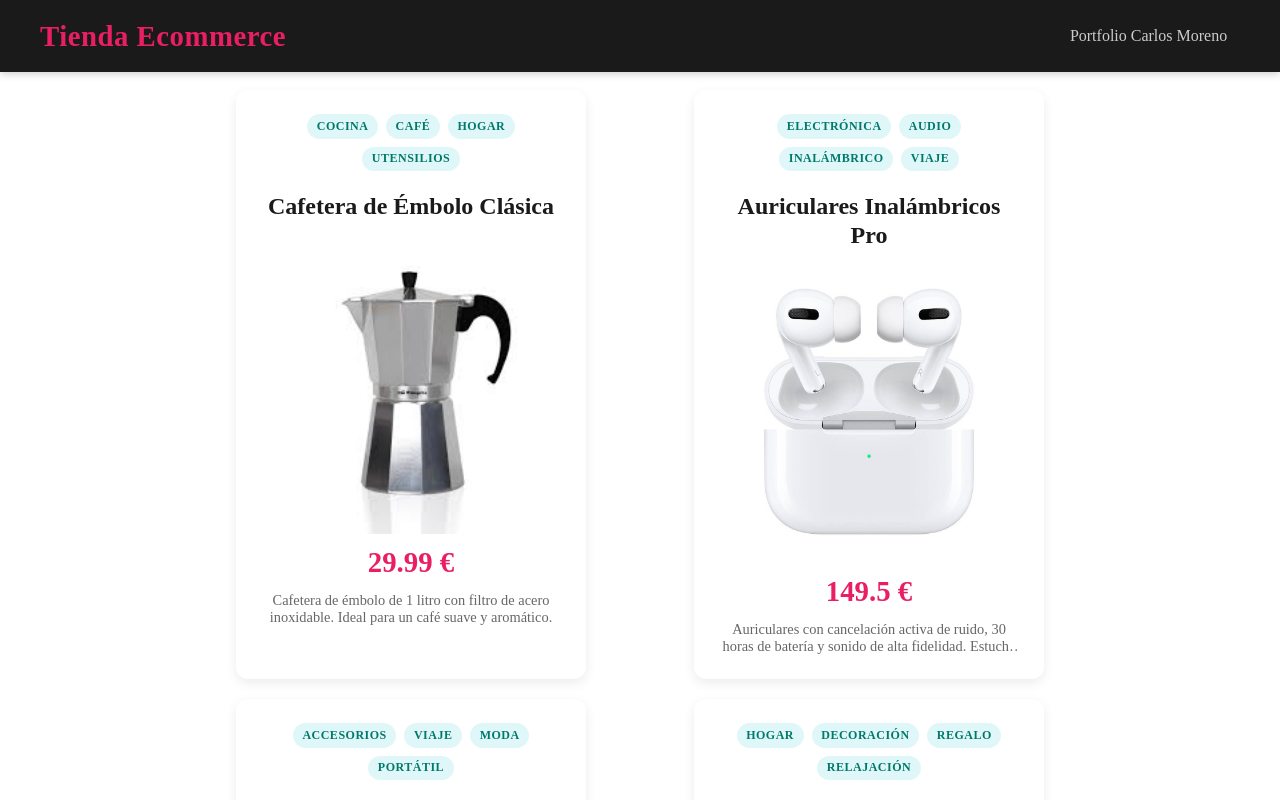
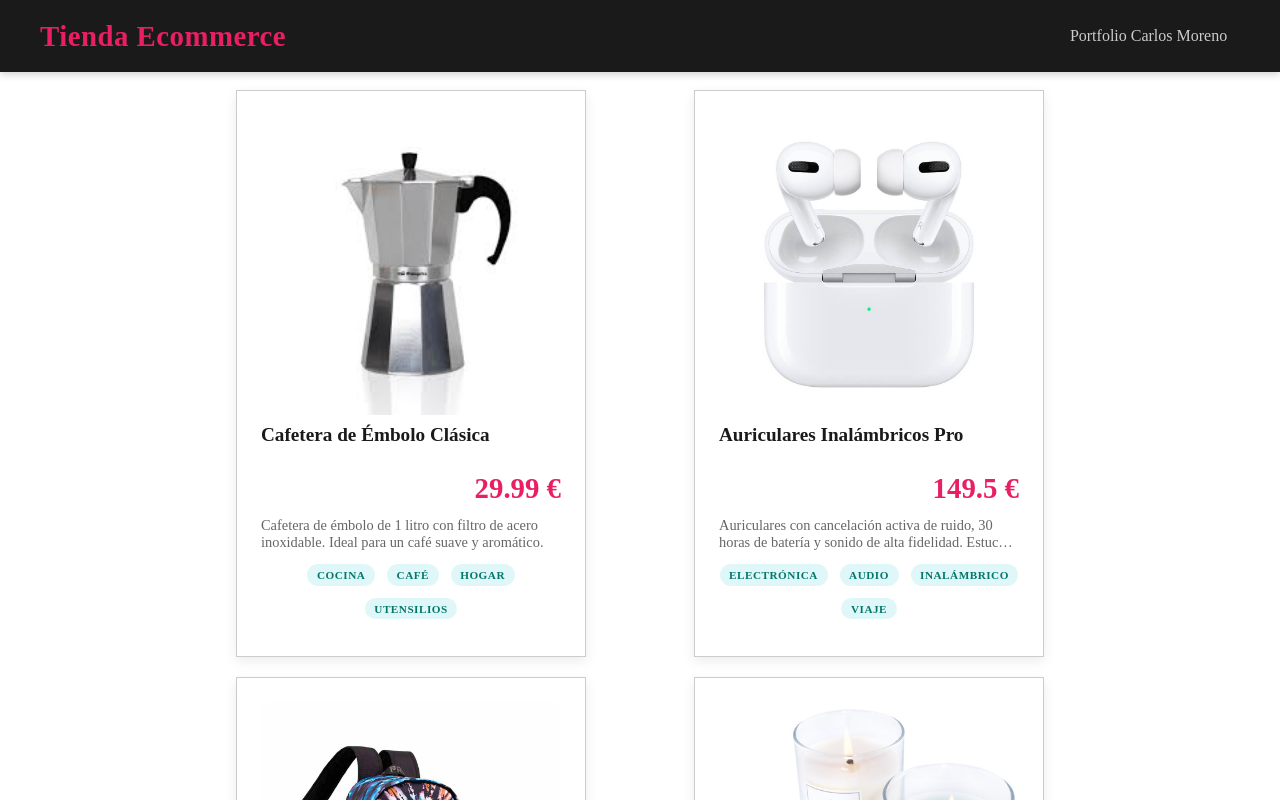
Before and after one commit to carlosmorenodev/next-tienda-ecommerce, a Next.js app: page / in a window 1280 px wide. Shown: the top 800 px of the page. Built offline with nearby package versions, Linux system fonts and the light colour scheme.

Commit message:
Añadidos estilos

```diff
--- a/src/app/page.jsx
+++ b/src/app/page.jsx
@@ -13,27 +13,27 @@ export default function Home() {
             key={product.id}
             className={styles.productCard}
           >
+            <Image
+              src={product.imagen}
+              alt={product.nombre}
+              width={300}
+              height={300}
+            />
+            <h2 className={styles.productCardTitle}>{product.nombre}</h2>
+
+
+            <p className={styles.productCardPrice}>{product.precio} €</p>
+            <p className={styles.productCardDescription}>{product.descripcion}</p>
+
             <div className={styles.productCardLabels}>
               <ul>
                 {product.etiquetas.map((etiqueta, index) => (
-                  // Es importante incluir una 'key' única cuando se usa map
-                  // para crear una lista de elementos en React. Usar el 'index'
-                  // es aceptable si la lista es estática y no cambia de orden.
                   <li key={index}>
                     {etiqueta}
                   </li>
                 ))}
               </ul>
             </div>
-            <h2 className={styles.productCardTitle}>{product.nombre}</h2>
-            <Image
-              src={product.imagen}
-              alt={product.nombre}
-              width={300}
-              height={300}
-            />
-            <p className={styles.productCardPrice}>{product.precio} €</p>
-            <p className={styles.productCardDescription}>{product.descripcion}</p>
 
           </Link>
         ))}
--- a/src/app/page.module.css
+++ b/src/app/page.module.css
@@ -17,8 +17,8 @@
   /* Layout y Dimensiones */
   display: flex; /* Usamos Flexbox para organizar el contenido verticalmente */
   flex-direction: column;
-  align-items: center; /* Centrar elementos horizontalmente */
-  text-align: center;
+  /* align-items: center; */ /* Centrar elementos horizontalmente */
+  /* text-align: center; */
   max-width: 350px; /* Ancho máximo para un diseño responsivo */
   padding: 1.5rem;
   box-sizing: border-box; /* Asegura que el padding no aumente el ancho */
@@ -27,7 +27,8 @@
 
   /* Fondo y Borde */
   background-color: #ffffff; /* Fondo blanco */
-  border-radius: 12px; /* Esquinas ligeramente redondeadas */
+  border: solid 1px #ccc;
+  /* border-radius: 12px; */ /* Esquinas ligeramente redondeadas */
 
   /* Sombra (Estilo moderno y suave) */
   box-shadow: 0 4px 12px rgba(0, 0, 0, 0.08); /* Sombra suave para un efecto 3D sutil */
@@ -48,7 +49,9 @@
 
 .productCardLabels {
   width: 100%;
+
   margin-bottom: 0.8rem;
+  margin-top: 0.8rem;
 }
 
 .productCardLabels ul {
@@ -58,14 +61,15 @@
   list-style: none; /* Quitar viñetas de la lista */
   padding: 0;
   margin: 0;
-  gap: 0.5rem; /* Espacio entre las etiquetas */
+  gap: 0.75rem; /* Espacio entre las etiquetas */
+  /* background-color: red; */
 }
 
 .productCardLabels li {
   /* Estilo de "Chip" o "Badge" moderno */
   background-color: #e0f7fa; /* Fondo azul claro suave */
   color: #00796b; /* Texto azul/verde oscuro */
-  font-size: 0.75rem;
+  font-size: 0.70rem;
   font-weight: 600;
   padding: 0.3rem 0.6rem;
   border-radius: 15px; /* Bordes muy redondeados para el estilo chip */
@@ -78,10 +82,11 @@
 /* ====================================================================== */
 
 .productCardTitle {
-  font-size: 1.5rem;
+  font-size: 1.2rem;
   margin: 0.5rem 0 0.8rem 0;
   font-weight: 700;
   line-height: 1.2;
+
 }
 
 /* Estilo para la imagen, si usas Next.js Image Component */
@@ -96,6 +101,7 @@
   font-weight: 800; /* Extra-bold para destacar el precio */
   color: #e91e63; /* Color de acento llamativo (ej. rosa fuerte) */
   margin: 0.8rem 0;
+  text-align: right;
 }
 
 .productCardDescription {
```
Also changed, not shown: 1 other file (tests, documents, lock files or other folders).
